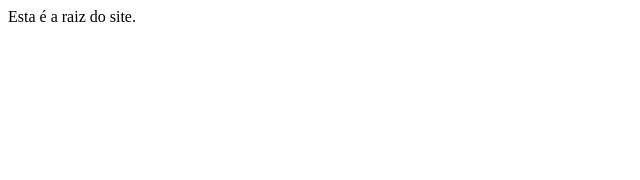
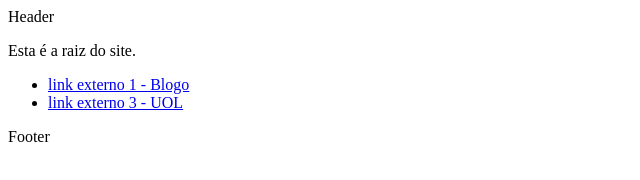
Before and after one commit to reddesigner/reddesigner.github.io, a plain HTML site: page index.html in a window 1280 px wide. Shown: the whole page, without its empty margins (0-640 px from the left). Drawn offline with Linux system fonts and the light colour scheme.

Commit message:
Update index.html

```diff
--- a/index.html
+++ b/index.html
@@ -1,5 +1,7 @@
 <html>
   <head>
+    <title>Red Designer GitHub Main Page</title>
+    <link rel="stylesheet" href="styles.css">
     <!-- Start VWO Async SmartCode -->
     <link rel="preconnect" href="https://dev.visualwebsiteoptimizer.com" />
     <script type='text/javascript' id='vwoCode'>
@@ -16,7 +18,33 @@
   </head>
   <body>
 
-    <p>Esta é a raiz do site.</p>
+    <header>
+      Header
+    </header>
+
+    <main>
+
+      <p>Esta é a raiz do site.</p>
+
+      <div>
+
+      </div>
+
+      <ul>
+        <li><a href="https://www.globo.com">link externo 1 - Blogo</a></li>
+        <li><a href="https://www.cnn.com>link externo 2 - CNN</a></li>
+        <li><a href="https://www.uol.com.br>link externo 3 - UOL</a></li>
+      </ul>
+
+      <div>
+
+      </div>
+
+    </main>
+
+    <footer>
+      Footer
+    </footer>
 
   </body>
 </html>
```
